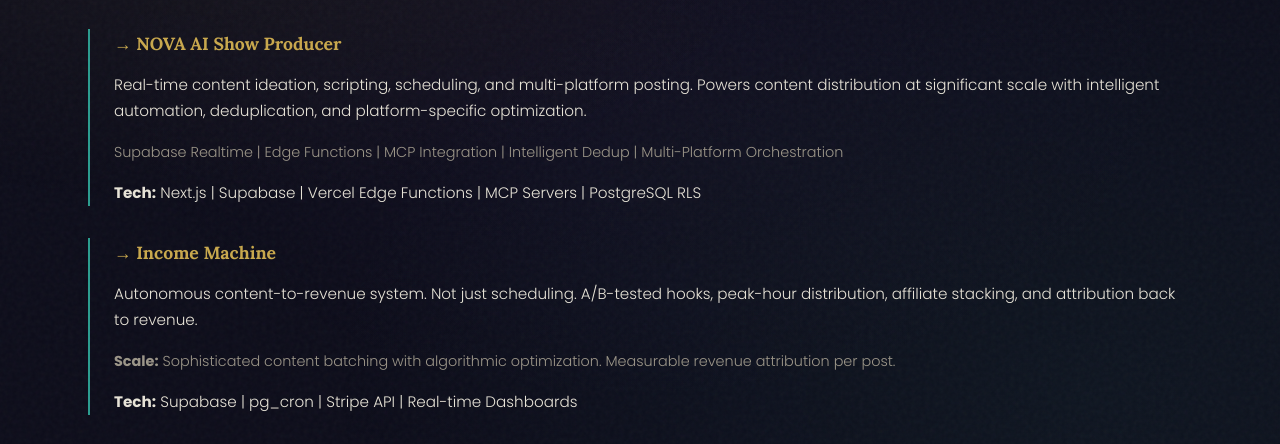
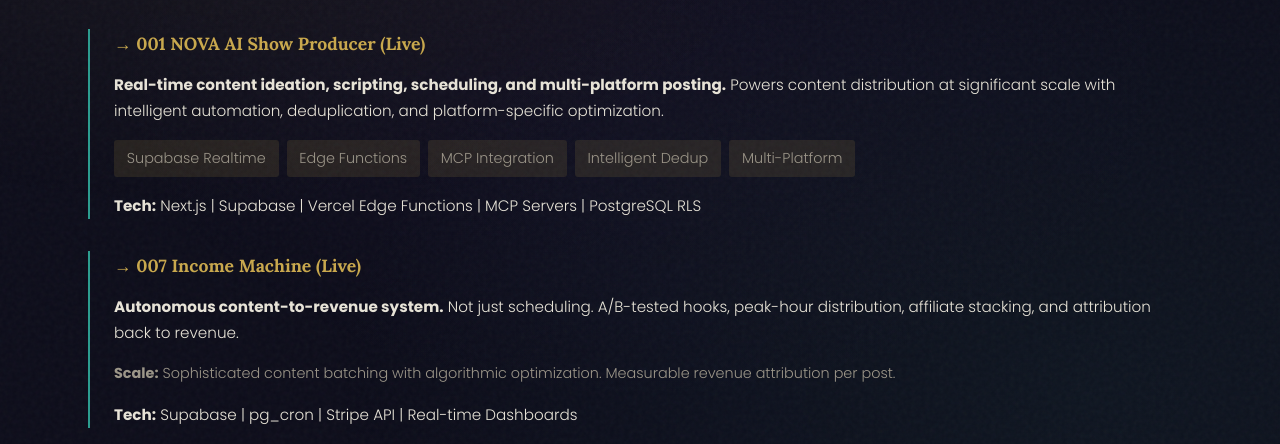
Before and after one commit to cha-llc/buildyourbrand, a website: page products.html in a window 1280 px wide. Shown: the part 327-771 px from the top of the page. Drawn offline with Linux system fonts and the light colour scheme.

Commit message:
SCRUM: enhance products page with detailed descriptions and metrics

```diff
--- a/products.html
+++ b/products.html
@@ -194,15 +194,21 @@
         <h2 style="margin-top: 3rem;">Flagship Products</h2>
 
         <div class="app-detail">
-            <h4>→ NOVA AI Show Producer</h4>
-            <p>Real-time content ideation, scripting, scheduling, and multi-platform posting. Powers content distribution at significant scale with intelligent automation, deduplication, and platform-specific optimization.</p>
-            <p style="color: var(--text-dim); font-size: 0.9rem; margin: 1rem 0;">Supabase Realtime | Edge Functions | MCP Integration | Intelligent Dedup | Multi-Platform Orchestration</p>
+            <h4>→ 001 NOVA AI Show Producer (Live)</h4>
+            <p><strong>Real-time content ideation, scripting, scheduling, and multi-platform posting.</strong> Powers content distribution at significant scale with intelligent automation, deduplication, and platform-specific optimization.</p>
+            <p style="color: var(--text-dim); font-size: 0.9rem; margin: 1rem 0; display: flex; flex-wrap: wrap; gap: 0.5rem;">
+                <span style="display: inline-block; background: rgba(201, 168, 76, 0.12); padding: 0.4rem 0.8rem; border-radius: 3px;">Supabase Realtime</span>
+                <span style="display: inline-block; background: rgba(201, 168, 76, 0.12); padding: 0.4rem 0.8rem; border-radius: 3px;">Edge Functions</span>
+                <span style="display: inline-block; background: rgba(201, 168, 76, 0.12); padding: 0.4rem 0.8rem; border-radius: 3px;">MCP Integration</span>
+                <span style="display: inline-block; background: rgba(201, 168, 76, 0.12); padding: 0.4rem 0.8rem; border-radius: 3px;">Intelligent Dedup</span>
+                <span style="display: inline-block; background: rgba(201, 168, 76, 0.12); padding: 0.4rem 0.8rem; border-radius: 3px;">Multi-Platform</span>
+            </p>
             <p><strong>Tech:</strong> Next.js | Supabase | Vercel Edge Functions | MCP Servers | PostgreSQL RLS</p>
         </div>
 
         <div class="app-detail">
-            <h4>→ Income Machine</h4>
-            <p>Autonomous content-to-revenue system. Not just scheduling. A/B-tested hooks, peak-hour distribution, affiliate stacking, and attribution back to revenue.</p>
+            <h4>→ 007 Income Machine (Live)</h4>
+            <p><strong>Autonomous content-to-revenue system.</strong> Not just scheduling. A/B-tested hooks, peak-hour distribution, affiliate stacking, and attribution back to revenue.</p>
             <p style="color: var(--text-dim); font-size: 0.9rem; margin: 1rem 0;"><strong>Scale:</strong> Sophisticated content batching with algorithmic optimization. Measurable revenue attribution per post.</p>
             <p><strong>Tech:</strong> Supabase | pg_cron | Stripe API | Real-time Dashboards</p>
         </div>
```
